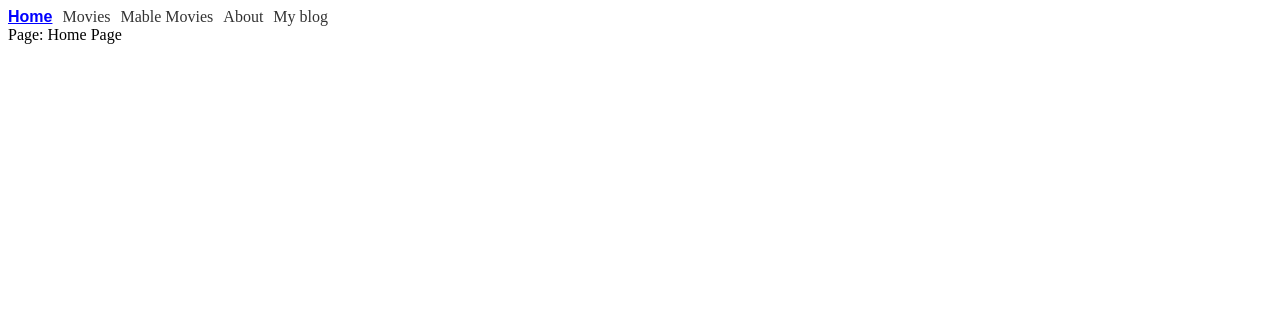
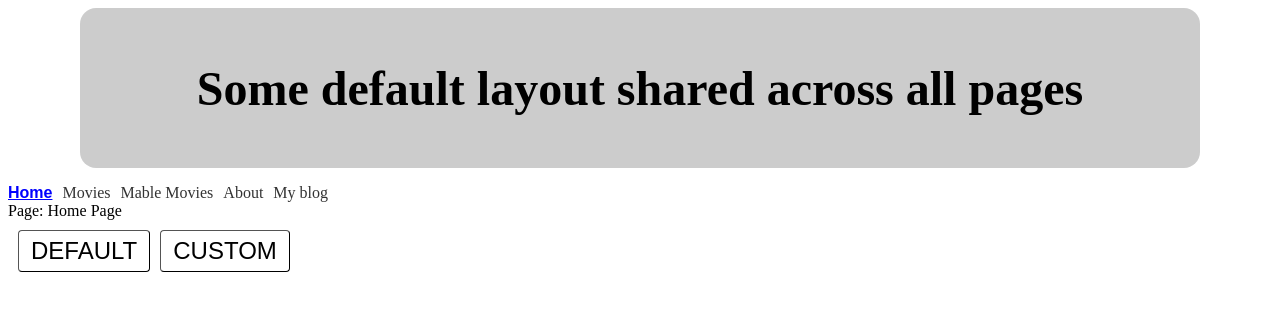
Before and after one commit to koallazon/nuxt3-study, a Nuxt app: page / in a window 1280 px wide. Shown: the top 310 px of the page. Built offline with nearby package versions, Linux system fonts and the light colour scheme.

Commit message:
layout 추가

```diff
--- a/app.vue
+++ b/app.vue
@@ -1,5 +1,11 @@
+<script lang="ts" setup>
+const layouts = ['default', 'custom']
+const curLayout = ref('default')
+</script>
+
 <template>
-  <div>
+  <NuxtLayout>
+    <!-- :name="curLayout" -->
     <nav style="display: flex; gap: 10px">
       <NuxtLink to="/">Home</NuxtLink>
       <RouterLink to="/movies/">Movies</RouterLink>
@@ -8,10 +14,33 @@
       <NuxtLink to="https://blog.yookidz.site" no-rel>My blog</NuxtLink>
     </nav>
     <NuxtPage />
-  </div>
+    <div class="btn-area">
+      <button
+        v-for="(layout, i) in layouts"
+        class="button"
+        type="button"
+        @click="curLayout = layout"
+      >
+        {{ layout.toUpperCase() }}
+      </button>
+    </div>
+  </NuxtLayout>
 </template>
 
 <style>
+.btn-area {
+  display: flex;
+  padding: 10px;
+  gap: 10px;
+}
+.button {
+  outline: none;
+  background-color: #fff;
+  border-radius: 4px;
+  border-width: 1px;
+  padding: 6px 12px;
+  font-size: 1.5rem;
+}
 a:not(.router-link-exact-active) {
   color: #333;
   text-decoration: none;
--- /dev/null
+++ b/layouts/custom.vue
@@ -0,0 +1,22 @@
+<template>
+  <div>
+    <h1>Custom</h1>
+    <slot />
+  </div>
+</template>
+
+<style scoped>
+h1 {
+  display: flex;
+  justify-content: center;
+  align-items: center;
+  width: calc(100vw - 10rem);
+  min-height: 10rem;
+  margin: 0 auto 1rem;
+  background-color: rgba(0, 0, 0, 0.2);
+  border-radius: 1rem;
+  text-align: center;
+  font-size: 3rem;
+  color: green;
+}
+</style>
--- /dev/null
+++ b/layouts/default.vue
@@ -0,0 +1,21 @@
+<template>
+  <div>
+    <h1>Some default layout shared across all pages</h1>
+    <slot />
+  </div>
+</template>
+
+<style scoped>
+h1 {
+  display: flex;
+  justify-content: center;
+  align-items: center;
+  width: calc(100vw - 10rem);
+  min-height: 10rem;
+  margin: 0 auto 1rem;
+  background-color: rgba(0, 0, 0, 0.2);
+  border-radius: 1rem;
+  text-align: center;
+  font-size: 3rem;
+}
+</style>
--- /dev/null
+++ b/pages/currency/[id].vue
@@ -0,0 +1,7 @@
+<template>
+  <div></div>
+</template>
+
+<script setup lang="ts"></script>
+
+<style scoped></style>
--- a/pages/movies/[id].vue
+++ b/pages/movies/[id].vue
@@ -2,6 +2,9 @@
 // definePageMeta({
 //   pageTransition: true,
 // })
+definePageMeta({
+  layout: 'custom',
+})
 const detail = ref<any>(null)
 const route = useRoute()
 
--- a/pages/movies/index.vue
+++ b/pages/movies/index.vue
@@ -1,3 +1,9 @@
 <template>
   <MovieSearch />
 </template>
+
+<script setup lang="ts">
+definePageMeta({
+  layout: 'custom',
+})
+</script>
```
